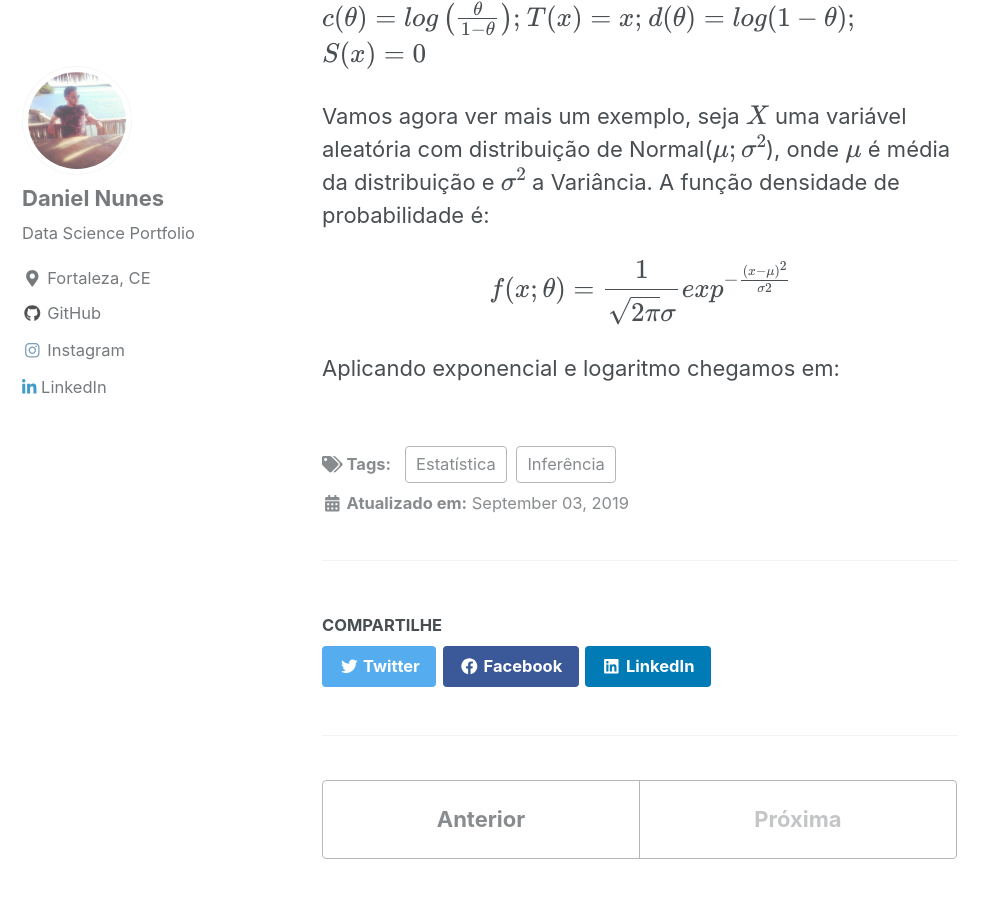
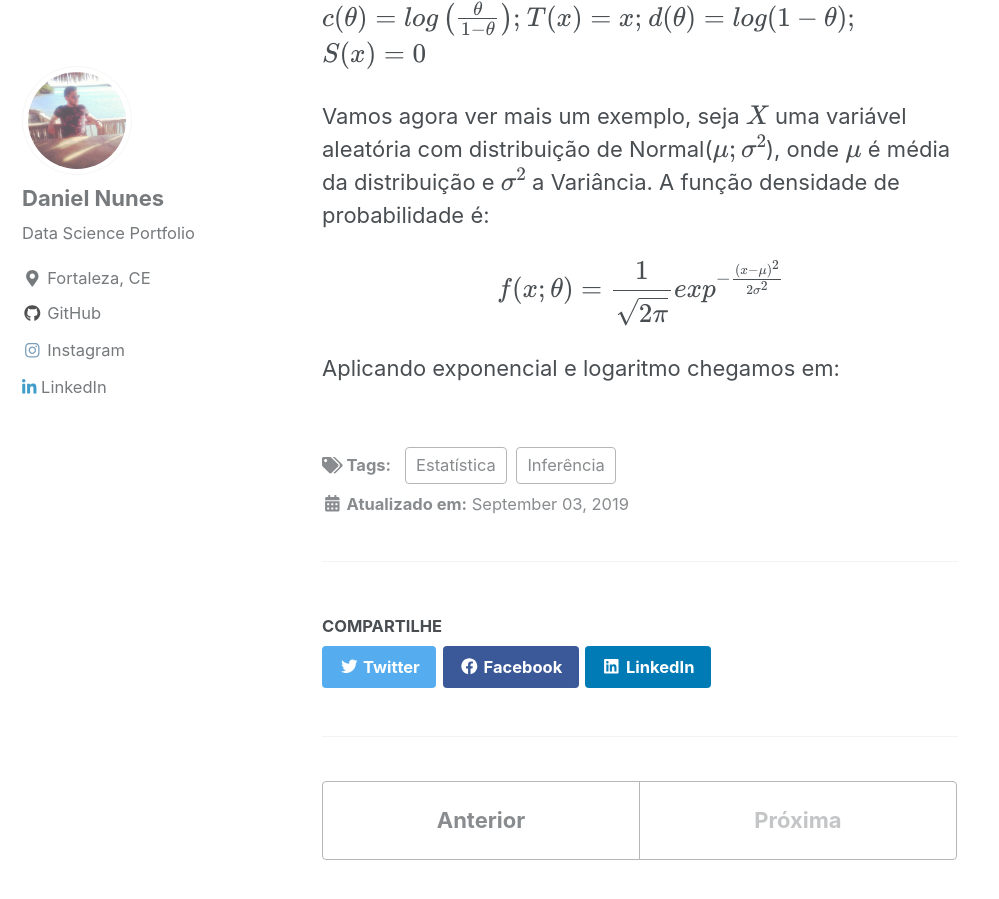
Before and after one commit to danielmnunes/danielmnunes.github.io, a Jekyll site: the page built from _posts/2019-09-03-familia-exponencial.md, in a window 1280 px wide and 900 px high, scrolled down 1464 px. Shown: the whole window, without its empty margins (0-999 px from the left). Built offline with Jekyll 4.4.1, drawn with Linux system fonts in a browser that asks for light colours; cached includes are drawn as plain includes; nearby versions of some CDN libraries; formulas are drawn with MathJax 3.

Commit message:
Update 2019-09-03-familia-exponencial.md

```diff
--- a/_posts/2019-09-03-familia-exponencial.md
+++ b/_posts/2019-09-03-familia-exponencial.md
@@ -37,6 +37,6 @@ $$ S( x ) = 0  $$
 
 Vamos agora ver mais um exemplo, seja $$ X $$ uma variável aleatória com distribuição de Normal($$ \mu ; \sigma^{2} $$), onde $$ \mu $$ é média da distribuição e $$ \sigma^{2} $$ a Variância. A função densidade de probabilidade é:
 
-$$ f(x; \theta) = \frac{1}{\sqrt[]{2\pi} \sigma }exp^{-\frac{(x-\mu)^{2}}{ \sigma 2}} $$
+$$ f(x; \theta) = \frac{1}{\sqrt[]{2\pi}}exp^{-\frac{(x-\mu)^{2}}{2\sigma^{2}}} $$
 
 Aplicando exponencial e logaritmo chegamos em:
```
